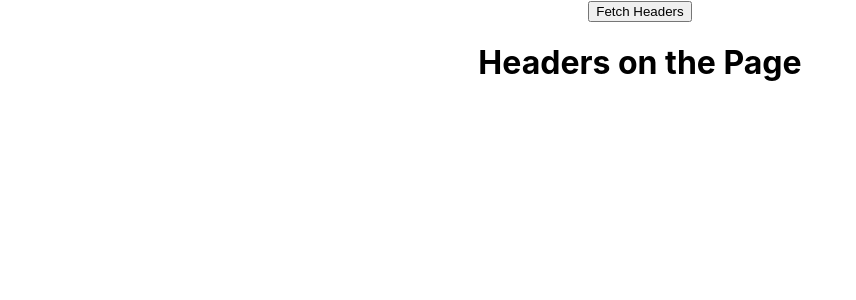
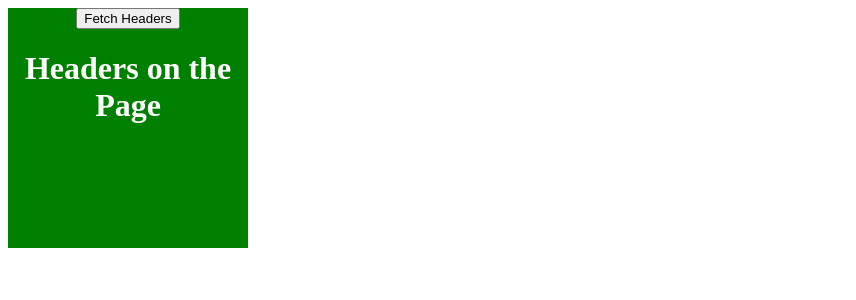
Before and after one commit to aefehr/recipe-cutter, a React (Create React App) app: page / in a window 1280 px wide. Shown: the top 300 px of the page, without its empty margins (0-856 px from the left). Built offline with nearby package versions, Linux system fonts and the light colour scheme.

Commit message:
Initialize app

```diff
--- a/src/App.css
+++ b/src/App.css
@@ -1,38 +1,11 @@
 .App {
+  color: white;
   text-align: center;
 }
 
-.App-logo {
-  height: 40vmin;
-  pointer-events: none;
+.container {
+  width: 15rem;
+  height: 15rem;
+  background-color: green;
+
 }
-
-@media (prefers-reduced-motion: no-preference) {
-  .App-logo {
-    animation: App-logo-spin infinite 20s linear;
-  }
-}
-
-.App-header {
-  background-color: #282c34;
-  min-height: 100vh;
-  display: flex;
-  flex-direction: column;
-  align-items: center;
-  justify-content: center;
-  font-size: calc(10px + 2vmin);
-  color: white;
-}
-
-.App-link {
-  color: #61dafb;
-}
-
-@keyframes App-logo-spin {
-  from {
-    transform: rotate(0deg);
-  }
-  to {
-    transform: rotate(360deg);
-  }
-}
--- a/src/index.tsx
+++ b/src/index.tsx
@@ -1,19 +1,14 @@
 import React from 'react';
 import ReactDOM from 'react-dom/client';
-import './index.css';
+// import './index.css';
 import App from './App';
-import reportWebVitals from './reportWebVitals';
 
-const root = ReactDOM.createRoot(
-  document.getElementById('root') as HTMLElement
-);
-root.render(
+const root = document.createElement("div")
+root.className = "container"
+document.body.appendChild(root)
+const rootDiv = ReactDOM.createRoot(root);
+rootDiv.render(
   <React.StrictMode>
     <App />
   </React.StrictMode>
 );
-
-// If you want to start measuring performance in your app, pass a function
-// to log results (for example: reportWebVitals(console.log))
-// or send to an analytics endpoint. Learn more: https://bit.ly/CRA-vitals
-reportWebVitals();
```
Also changed, not shown: manifest.json (added), 3 other files (tests, documents, lock files or other folders).
